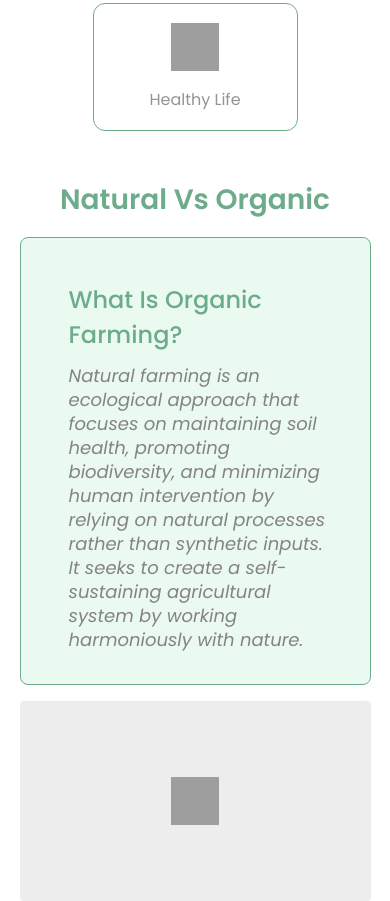
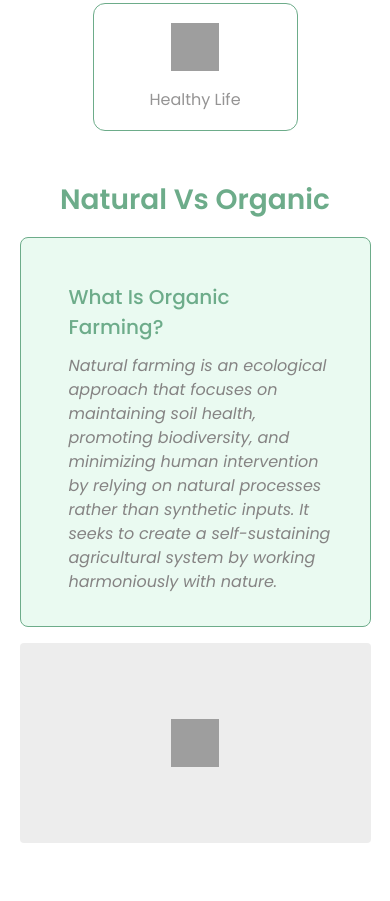
Before and after one commit to Srujangupta06/Static-Website, a plain HTML site: page index.html in a window 390 px wide. Shown: the part 1155-2056 px from the top of the page. After the commit the page ends 1998 px from the top, so only its background shows below. Drawn offline with Linux system fonts and the light colour scheme; grey boxes are pictures that could not be loaded.

Commit message:
Second Commit

```diff
--- a/index.css
+++ b/index.css
@@ -282,6 +282,12 @@ footer {
     flex-direction: column;
     align-items: center;
   }
+  .section-card-heading{
+    font-size: 20px;
+  }
+  .section-card-description{
+    font-size: 16px;
+  }
   .section-info-container {
     width: 90%;
     border-radius: 8px;
```
